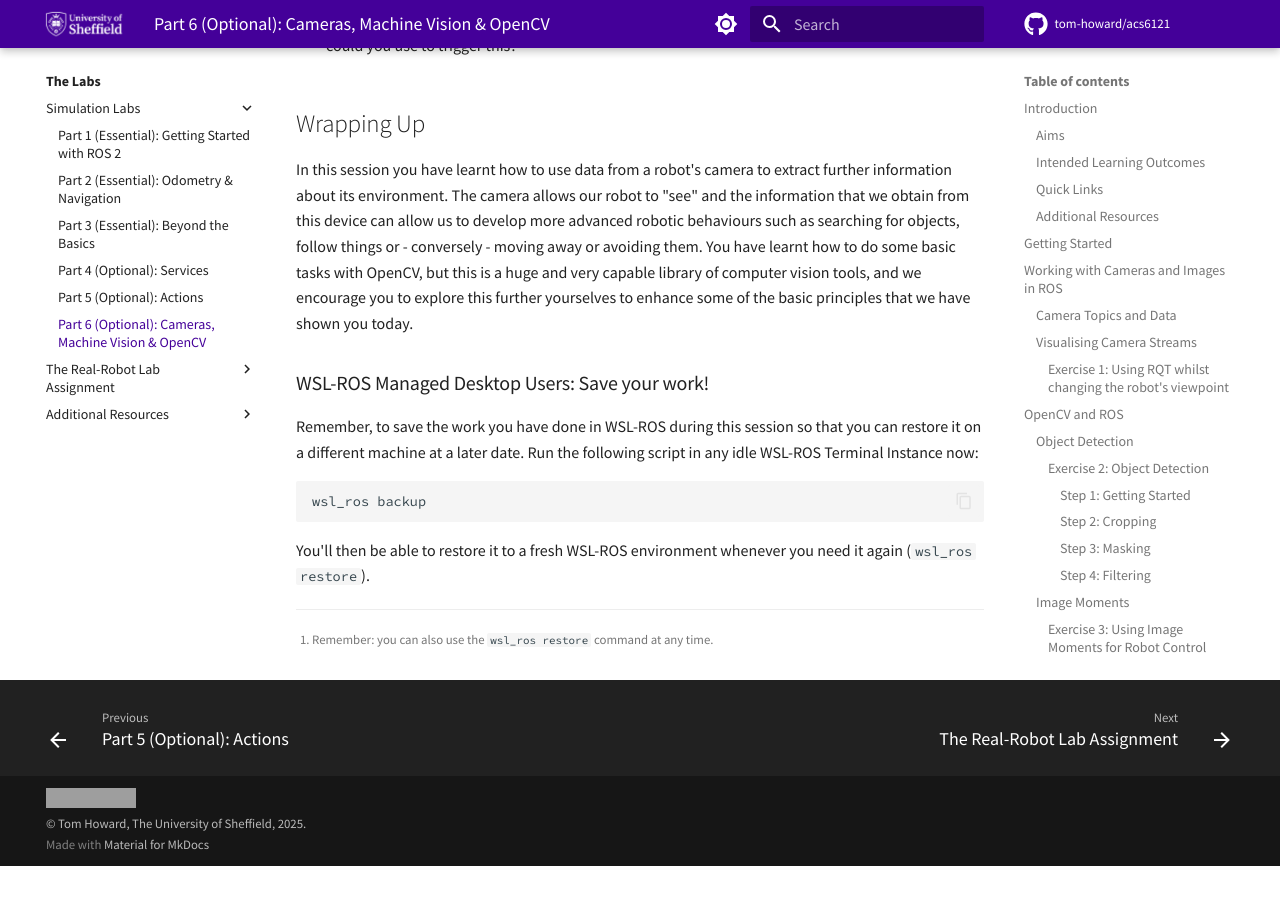
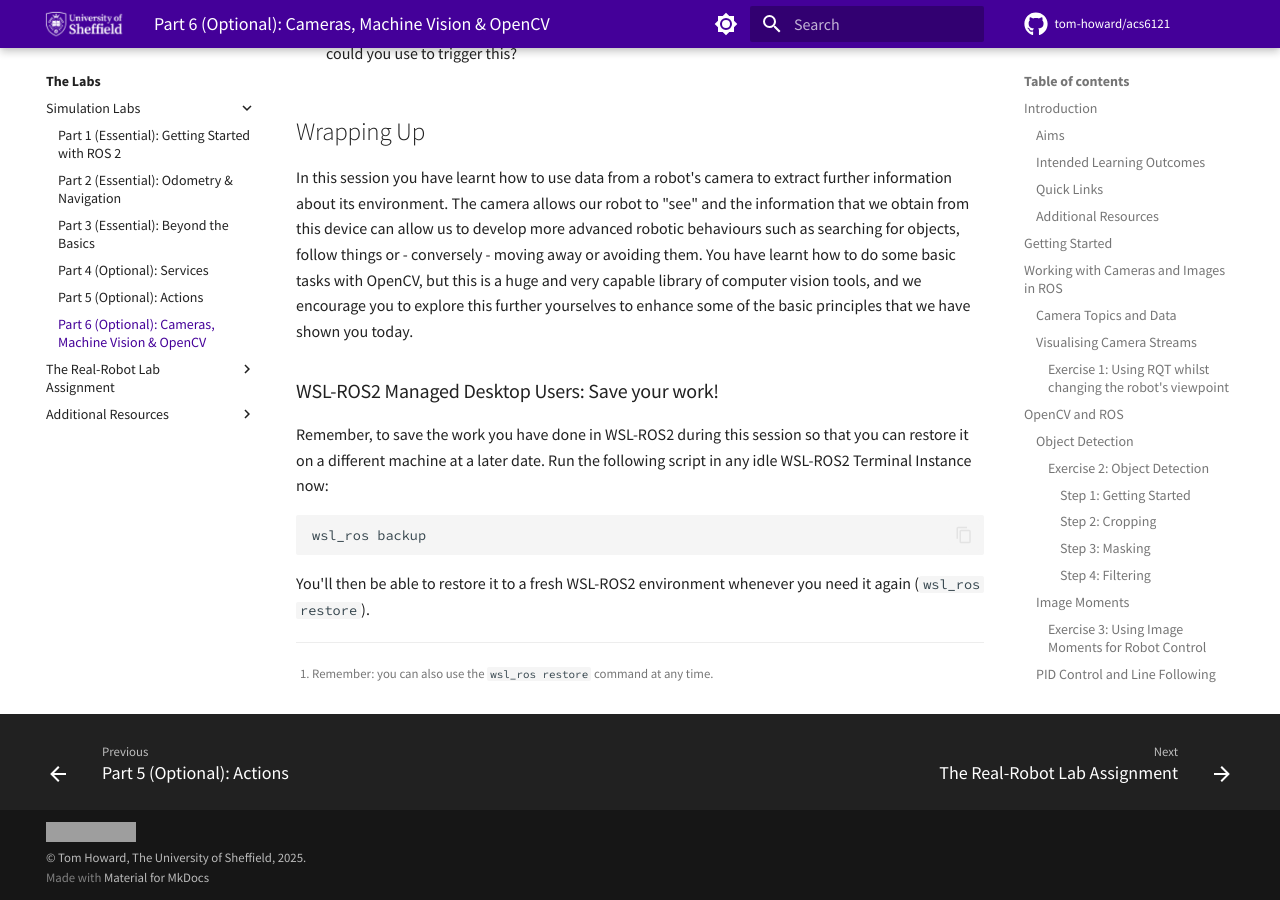
Before and after one commit to tom-howard/acs6121, an MkDocs documentation site: the page built from docs/course/sim/part6.md, in a window 1280 px wide and 900 px high, scrolled down 24971 px. Built offline with MkDocs 1.6.1 and Material for MkDocs 9.7.7, drawn with Linux system fonts in a browser that asks for light colours; plug-ins that fetch from the network failed and are left out; comment, search, counter and statistics services are not loaded; before the commit the page ends 25837 px from its top, so only the background shows below that; some of the changed text lies outside the part shown; grey boxes are pictures that could not be loaded.

````diff
--- a/docs/course/sim/part6.md
+++ b/docs/course/sim/part6.md
@@ -239,7 +239,7 @@ In this exercise you will learn how to use OpenCV to capture images, filter them
 
 1. Open up the `object_detection.py` Python file in VS Code.
 
-1. Copy [the code here](./part6/object_detection.md) into the empty `object_detection.py` file, save it, then read the annotations so that you understand how the node works and what should happen when you run it. <a name="ex2_ret"></a>
+1. **[Copy ^^the code here^^ into the empty `object_detection.py` file](./part6/object_detection.md)**, save it, then read the annotations so that you understand how the node works and what should happen when you run it. <a name="ex2_ret"></a>
 
 1. Run the node using `ros2 run`.
 
@@ -436,7 +436,7 @@ cz = m['m01']/(m['m00']+1e-5)
   ![](part6/ex2/od6_centroid.png){width=600px}
 </figure>
 
-Once again, there is a built-in OpenCV tool that we can use to add a circle onto an image to illustrate the centroid location within the robot's viewpoint: `cv2.circle()`.  This is how we produced the red circle that you can see in the figure above.  You can see how this is implemented in [a complete worked example of the `object_detection.py` node](./part6/object_detection_complete.md) from the previous exercise. <a name="ex2b_ret"></a>
+Once again, there is a built-in OpenCV tool that we can use to add a circle onto an image to illustrate the centroid location within the robot's viewpoint: `cv2.circle()`.  This is how we produced the red circle that you can see in the figure above.  You can see how this is implemented in **[a complete ^^worked example of the `object_detection.py` node^^ from the previous exercise](./part6/object_detection_complete.md)**. <a name="ex2b_ret"></a>
 
 In our case, we can't actually change the position of our robot in the z axis, so the `cz` centroid component here might not be that important to us for navigation purposes.  We may however want to use the centroid coordinate `cy` to understand where a feature is located *horizontally* in our robot's field of vision, and use this information to turn towards it (or away from it, depending on what we are trying to achieve).  We can then use this as the basis for some real **closed-loop** control.
 
@@ -553,7 +553,9 @@ Where $u(t)$ is the **Controlled Output**, $e(t)$ is the **Error** (as illustrat
 
     <a name="ex4a_ret"></a>
 
-1. Start with [the code template provided here](./part6/line_follower.md). This template contains three "TODOs" that you need to complete, all of which are explained in detail in the code annotations, so read these carefully. Ultimately, you did all of this in [Exercise 2](#ex2), so go back here if you need a reminder on how any of this works.
+1. **[Start with ^^the code template^^ provided here](./part6/line_follower.md)**.
+
+    This template contains three "TODOs" that you need to complete, all of which are explained in detail in the code annotations, so read these carefully. Ultimately, you did all of this in [Exercise 2](#ex2), so go back here if you need a reminder on how any of this works.
 
     Your aim here is to get the code to generate a cropped image, with the coloured line isolated and located within it, like this:
 
@@ -716,12 +718,12 @@ The next task then is to adapt our `line_follower.py` node to implement this con
 
 In this session you have learnt how to use data from a robot's camera to extract further information about its environment.  The camera allows our robot to "see" and the information that we obtain from this device can allow us to develop more advanced robotic behaviours such as searching for objects, follow things or - conversely - moving away or avoiding them.  You have learnt how to do some basic tasks with OpenCV, but this is a huge and very capable library of computer vision tools, and we encourage you to explore this further yourselves to enhance some of the basic principles that we have shown you today.
 
-### WSL-ROS Managed Desktop Users: Save your work! {#backup}
+### WSL-ROS2 Managed Desktop Users: Save your work! {#backup}
 
-Remember, to save the work you have done in WSL-ROS during this session so that you can restore it on a different machine at a later date. Run the following script in any idle WSL-ROS Terminal Instance now:
+Remember, to save the work you have done in WSL-ROS2 during this session so that you can restore it on a different machine at a later date. Run the following script in any idle WSL-ROS2 Terminal Instance now:
 
 ```bash
 wsl_ros backup
 ```
 
-You'll then be able to restore it to a fresh WSL-ROS environment whenever you need it again (`wsl_ros restore`).
+You'll then be able to restore it to a fresh WSL-ROS2 environment whenever you need it again (`wsl_ros restore`).
````
Also changed, not shown: docs/course/sim/part1.md (+1 -1 lines), docs/course/sim/part2.md (+3 -3 lines), docs/course/sim/part3.md (+1 -1 lines), docs/course/sim/part4.md (+1 -1 lines), docs/course/sim/part5.md (+5 -6 lines).
